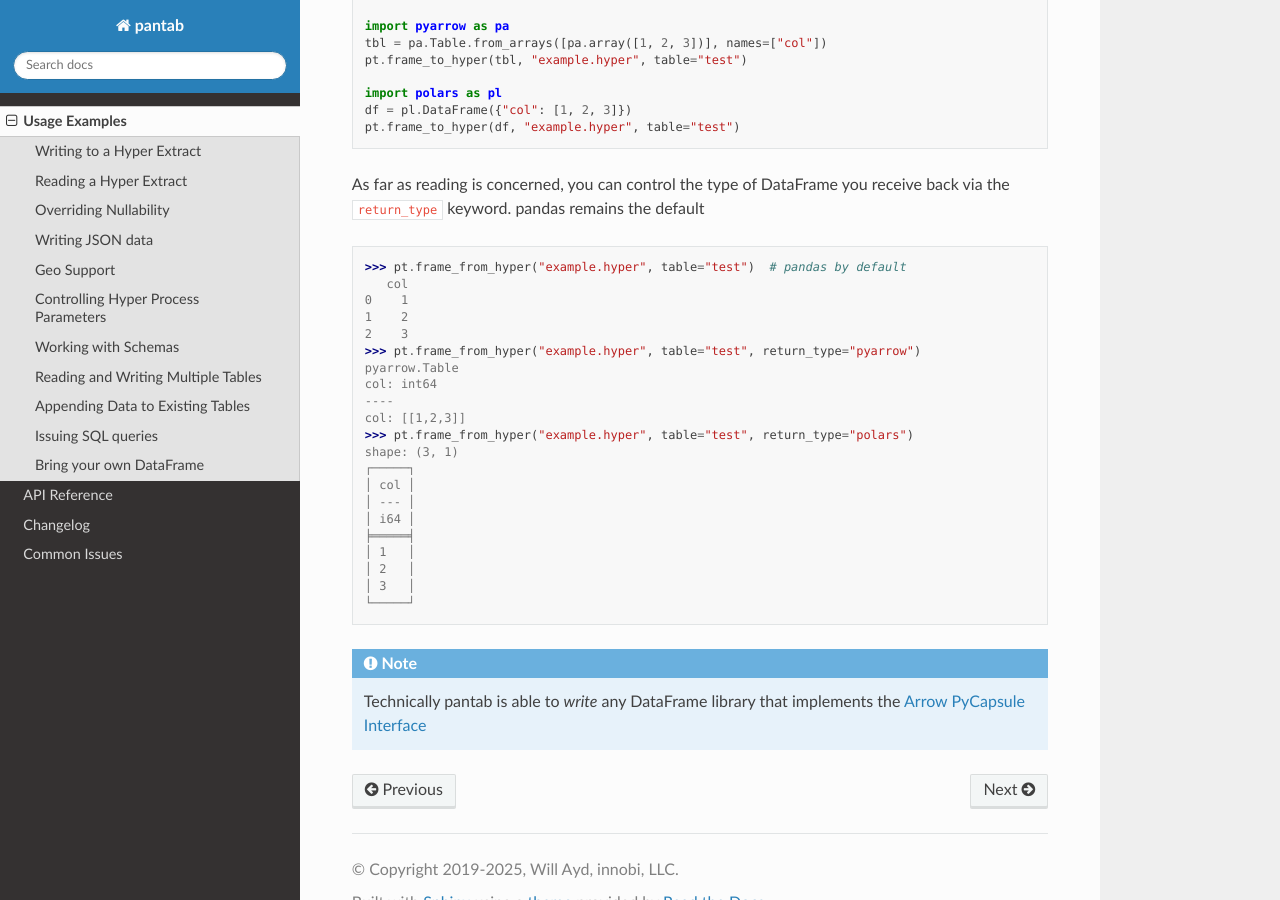
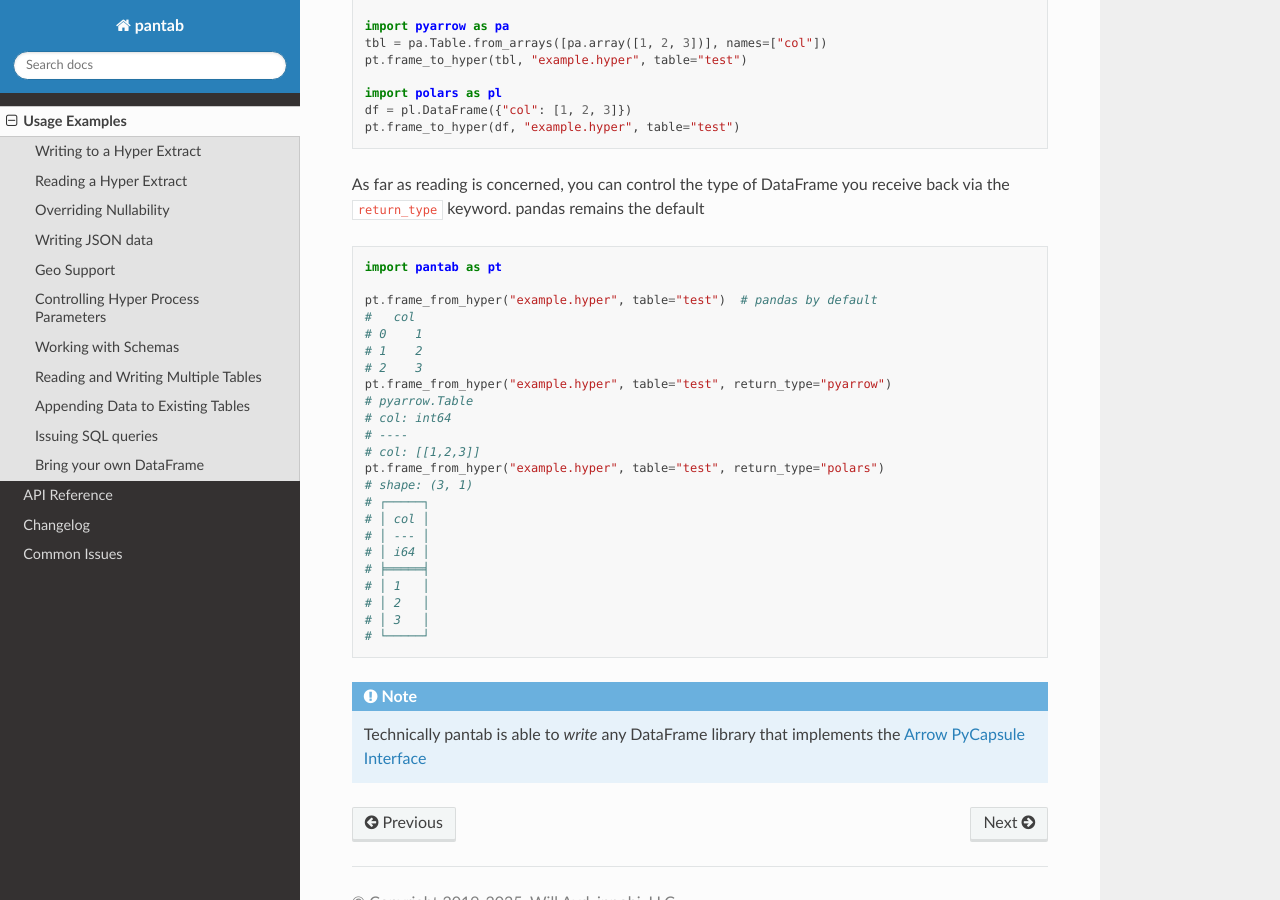
Before and after one commit to innobi/pantab, a Sphinx documentation site: the page built from doc/source/examples.rst, in a window 1280 px wide and 900 px high, scrolled down 5627 px. Built offline with Sphinx 7.4.7 and the Read the Docs theme 3.1.0, drawn with Linux system fonts in a browser that asks for light colours.

```diff
--- a/doc/source/examples.rst
+++ b/doc/source/examples.rst
@@ -266,28 +278,31 @@ When pantab was first created, pandas was the dominant DataFrame library. In the
 As far as reading is concerned, you can control the type of DataFrame you receive back via the ``return_type`` keyword. pandas remains the default
 
 .. code-block:: python
+   :name: test_return_type
 
-   >>> pt.frame_from_hyper("example.hyper", table="test")  # pandas by default
-      col
-   0    1
-   1    2
-   2    3
-   >>> pt.frame_from_hyper("example.hyper", table="test", return_type="pyarrow")
-   pyarrow.Table
-   col: int64
-   ----
-   col: [[1,2,3]]
-   >>> pt.frame_from_hyper("example.hyper", table="test", return_type="polars")
-   shape: (3, 1)
-   ┌─────┐
-   │ col │
-   │ --- │
-   │ i64 │
-   ╞═════╡
-   │ 1   │
-   │ 2   │
-   │ 3   │
-   └─────┘
+   import pantab as pt
+
+   pt.frame_from_hyper("example.hyper", table="test")  # pandas by default
+   #   col
+   # 0    1
+   # 1    2
+   # 2    3
+   pt.frame_from_hyper("example.hyper", table="test", return_type="pyarrow")
+   # pyarrow.Table
+   # col: int64
+   # ----
+   # col: [[1,2,3]]
+   pt.frame_from_hyper("example.hyper", table="test", return_type="polars")
+   # shape: (3, 1)
+   # ┌─────┐
+   # │ col │
+   # │ --- │
+   # │ i64 │
+   # ╞═════╡
+   # │ 1   │
+   # │ 2   │
+   # │ 3   │
+   # └─────┘
 
 .. note::
 
--- a/environment.yml
+++ b/environment.yml
@@ -15,6 +15,8 @@ dependencies:
   - pyarrow
   - python
   - pytest
+  - pytest-rst
+  - tableauhyperapi
   - scikit-build-core
   - sphinx
   - sphinx-autodoc-typehints
```
Also changed, not shown: other parts of doc/source/examples.rst (+12 -0 lines), CONTRIBUTING.md (+1 -1 lines), 1 other file.
